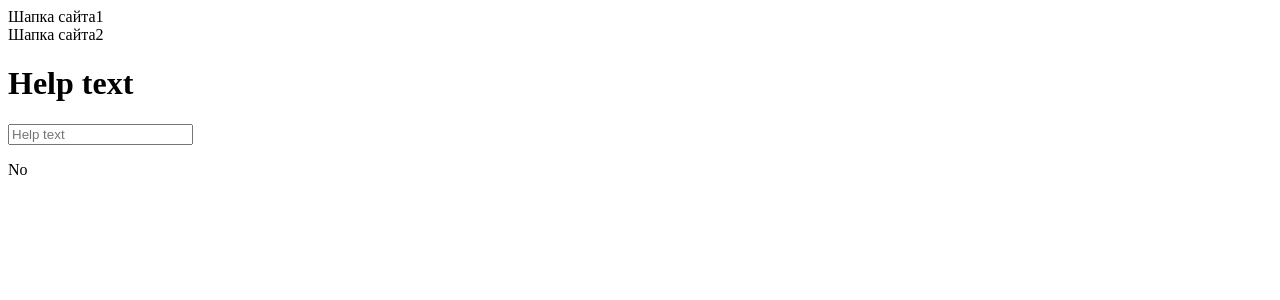
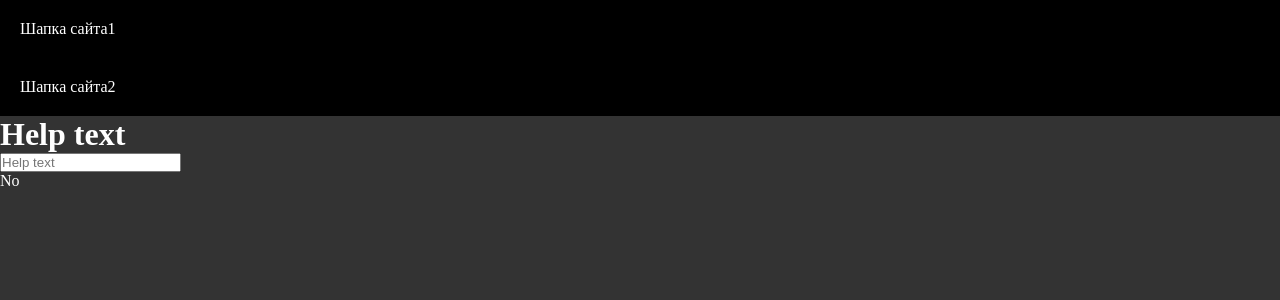
Before and after one commit to nirvana230129/TI_Front, a React (Create React App) app: page / in a window 1280 px wide. Shown: the top 300 px of the page. Built offline with nearby package versions, Linux system fonts and the light colour scheme.

Commit message:
Styles init

```diff
--- a/src/components/Header.js
+++ b/src/components/Header.js
@@ -4,7 +4,7 @@ import React from 'react'
 class Header extends React.Component {
     render() {
         return (
-            <header className="Header">{this.props.title}</header>
+            <header className="header">{this.props.title}</header>
         )
     }
 }
--- /dev/null
+++ b/src/css/main.css
@@ -0,0 +1,14 @@
+* {
+    margin: 0;
+    padding: 0;
+}
+
+body {
+    background-color: #333;
+    color: #fff;
+}
+
+.header {
+    background-color: #000;
+    padding: 20px;
+}
--- a/src/index.js
+++ b/src/index.js
@@ -1,7 +1,7 @@
 import React from 'react'
 import * as ReactDOMClient from 'react-dom/client'
 import App from './App'
-
+import './css/main.css'
 
 const app = ReactDOMClient.createRoot(document.getElementById('app'));
 app.render(<App />)
```
